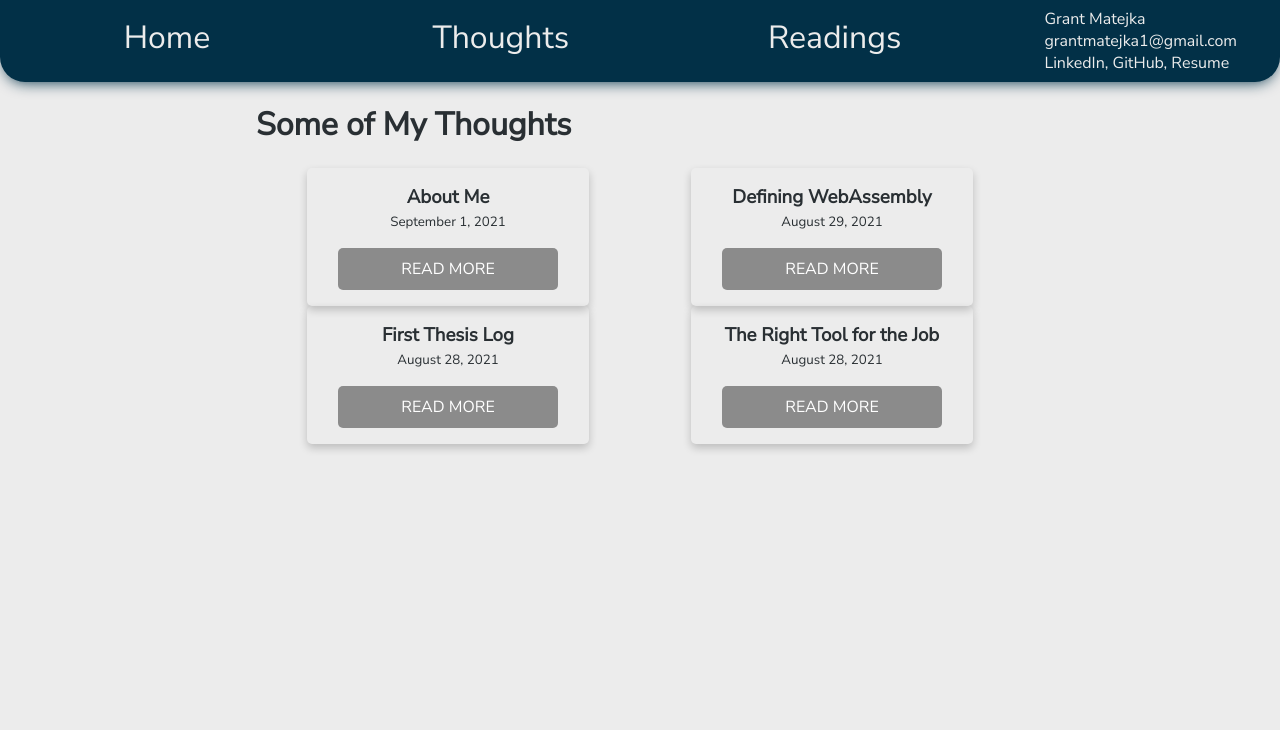
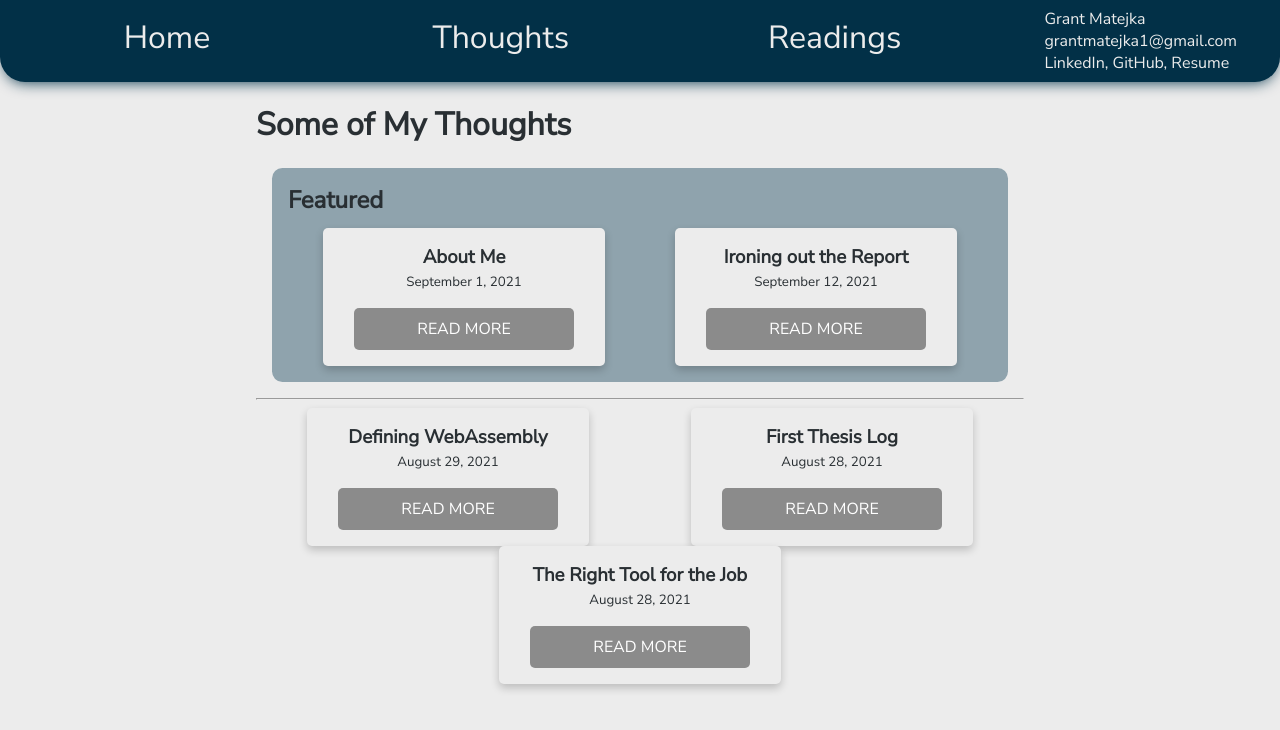
Before and after one commit to GrantMatejka/website, a Next.js app: page /blog in a window 1280 px wide. Shown: the top 730 px of the page. Built offline with nearby package versions, Linux system fonts and the light colour scheme.

Commit message:
Write second thesis post and add featured post functionality

```diff
--- a/pages/blog.tsx
+++ b/pages/blog.tsx
@@ -6,21 +6,47 @@ import Link from 'next/link';
 import { ReactElement } from 'react';
 import parseFrontMatter from '../utils/frontMatterParser';
 import type { FrontMatter } from '../utils/frontMatterParser';
+import style from '../styles/Blog.module.css';
 
 interface BlogProps {
    posts: {
-      frontMatter: FrontMatter
-      slug: string
-   }[]
+      frontMatter: FrontMatter;
+      slug: string;
+   }[];
+   featuredPosts: {
+      frontMatter: FrontMatter;
+      slug: string;
+   }[];
 }
 
-export default function Blog({ posts }: BlogProps): ReactElement {
+export default function Blog({ posts, featuredPosts }: BlogProps): ReactElement {
    return (
       <div>
          <Head>
             <title>Thoughts</title>
          </Head>
          <h1>Some of My Thoughts</h1>
+         <div className={style.featuredContainer}>
+            <h2>Featured</h2>
+            <div className="row wrap">
+               {featuredPosts.map(
+                  ({ frontMatter: { title, description, date }, slug }) => (
+                     <article key={title} className="card">
+                        <header className="centered pb-2">
+                           <h3 className="pb-0 my-0">{title}</h3>
+                           <small>{date}</small>
+                        </header>
+                        <section className="centered">
+                           <Link href={'/thought/[slug]'} as={`/thought/${slug}`}>
+                              <a className="btn-short">Read More</a>
+                           </Link>
+                        </section>
+                     </article>
+                  )
+               )}
+            </div>
+         </div>
+         <hr />
          <div className="row wrap">
             {posts.map(
                ({ frontMatter: { title, description, date }, slug }) => (
@@ -43,27 +69,36 @@ export default function Blog({ posts }: BlogProps): ReactElement {
 }
 
 export const getStaticProps: GetStaticProps = async () => {
-   // TODO: should this be sync?
+   // TODO: should this be synchronous?
+   // TODO: order by something
    const files = fs.readdirSync(`${process.cwd()}/thoughts`);
 
-   const posts = files.map((filename) => {
+   const posts = [];
+   const featuredPosts = [];
+   for (const filename of files) {
       const mdAndMeta = fs.readFileSync(`thoughts/${filename}`).toString();
       const { data } = matter(mdAndMeta);
 
       const slug = filename.replace('.md', '');
       const parsedData = parseFrontMatter(data);
 
-      return {
+      const post = {
          slug: slug,
          frontMatter: {
             ...parsedData,
          },
       };
-   });
+      if (parsedData.tags && parsedData.tags.includes('featured')) {
+         featuredPosts.push(post);
+      } else {
+         posts.push(post);
+      }
+   }
 
    return {
       props: {
          posts,
+         featuredPosts,
       },
    };
 };
--- /dev/null
+++ b/styles/Blog.module.css
@@ -0,0 +1,12 @@
+.featuredContainer {
+  background-color: var(--medium-bg);
+  border-radius: 0.65em;
+
+  padding: 1em;
+  margin: 1em;
+}
+
+.featuredContainer h2 {
+  margin: 0;
+  padding-bottom: 0.5em;
+}
--- a/styles/globals.css
+++ b/styles/globals.css
@@ -1,5 +1,6 @@
 :root {
   --light-bg: #ececec;
+  --medium-bg: #8fa3ad;
   --dark-bg: #023047;
   --text-on-dark: #ececec;
   --text-on-light: #292f33;
@@ -102,6 +103,7 @@ a:hover {
   transition: 0.3s;
   border-radius: 5px;
 
+  background-color: var(--light-bg);
   padding: 1em;
 
   min-width: 250px;
--- /dev/null
+++ b/thoughts/second_thesis.md
@@ -0,0 +1,24 @@
+---
+title: Ironing out the Report
+description: Reflections on the summer of wasm
+date: 2021-09-12
+tags: featured
+---
+
+# Finalizing the Report
+
+I first became aware of WebAssembly at my last job at the company The Parable Group. I was working in the .NET ecosystem and specifically with the Blazor framework, and while I was not using the wasm flavor of Blazor, it was the focal point of all the conferences. It was a fancy new technology, bundled up in a cool little framework, backed by Microsoft and promising big things, but I never really knew what it was. I knew what Blazor as a framework was, what it did and what it wanted to accomplish, but I didn't know how WebAssembly fit into it. I didn't know what WebAssembly _really_ was.
+
+## The Summer of Wasm
+
+This summer I began to delve deeper into the world of WebAssembly.
+
+What it really is. Who uses it. Where they use it. How they use it. Why don't people use it. What to expect from it. What does it need.
+
+I did this to learn, grow and build a strong foundation of knowledge before I began work on my thesis on the topic.
+
+I did this to develop a widespread and more realistic view of the landscape of the technology.
+
+I wanted to be more confident in my ability to navigate and explore the world of wasm.
+
+As I am putting the finishing touches on my initial report I am simultaneously reflecting and trying to see what this community needs. I am trying to take in all the knowledge I have acquired and turn it into action. Action of making a difference and contributing something meaningful, something to help people and fellow developers.
--- a/utils/frontMatterParser.tsx
+++ b/utils/frontMatterParser.tsx
@@ -1,8 +1,9 @@
 export type FrontMatter = {
-  title?: string,
-  description?: string,
-  date?: string|Date,
-}
+   title?: string;
+   description?: string;
+   date?: string | Date;
+   tags?: string;
+};
 
 export default function parseFrontMatter(frontMatter: FrontMatter): FrontMatter {
 
```
Lines whose indentation alone changed are shown as unchanged.
